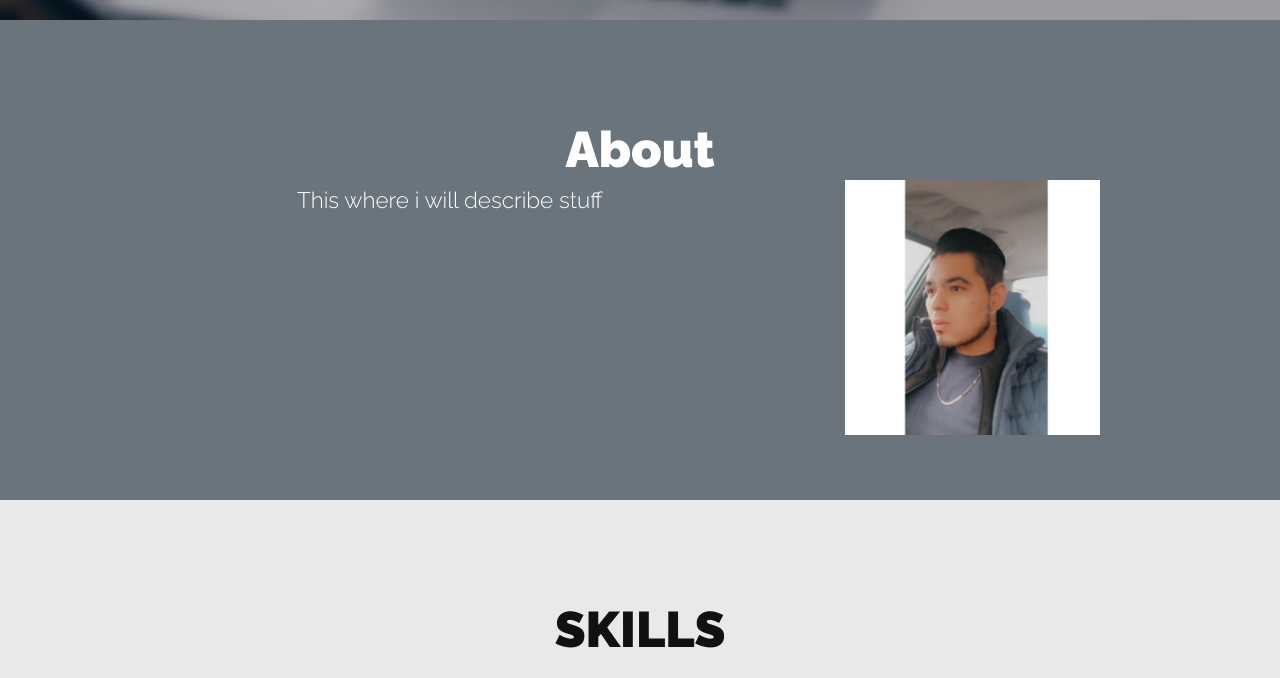
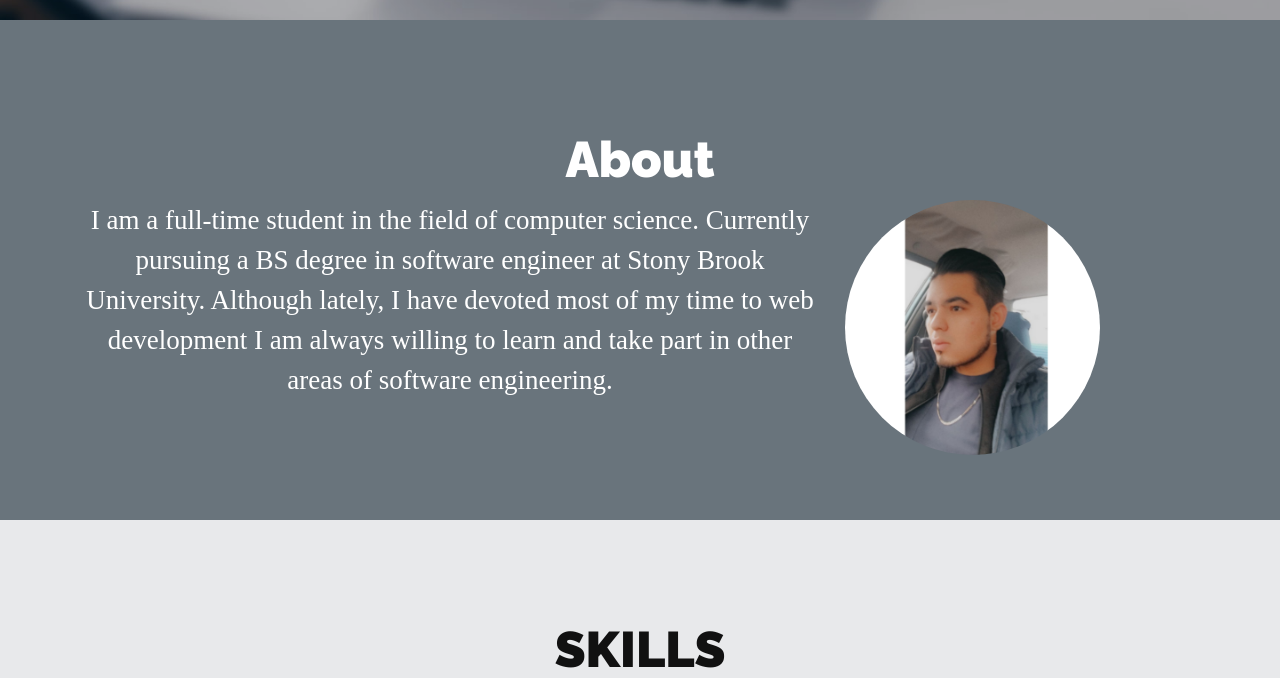
Before and after one commit to Hernanzavala1/portfolio, a plain HTML site: page index.html in a window 1280 px wide. Shown: the part 780-1458 px from the top of the page. Drawn offline with nearby package versions, Linux system fonts and the light colour scheme.

Commit message:
added pro pic

```diff
--- a/assets/styles/layout.css
+++ b/assets/styles/layout.css
@@ -7,6 +7,10 @@ body {
   font-family: 'Raleway',sans-serif;
   line-height: 2.5em;
   overflow-x: hidden;
+}
+
+#profilePicture{
+  border-radius:75%;
 }
 
 h2 {
@@ -455,6 +459,10 @@ div.works-showcase-image-caption {
   font-family: 'Times New Roman', Times, serif;
 
 }
+#aboutParagraph{
+  font-family: 'Times New Roman', Times, serif;
+  font-size: larger;
+}
 #elevator {
   position: fixed;
   bottom: 98px;
--- a/index.html
+++ b/index.html
@@ -88,17 +88,21 @@
   </div>
   <div id="about">
     <div class="container">
-      <div class="row">
+      <div class="row " style="margin: 10px;">
         <div class="col">
           <h2>About</h2>
         </div>
         </div>
         <div class="row">
           <div class="col-8 text-center">
-            <p> This where i will describe stuff </p>
+            <p id = "aboutParagraph">   I am a full-time student in the field of computer science. Currently pursuing a BS degree in software engineer
+              at Stony Brook
+              University. Although lately, I have devoted most of my time to web development I am always willing to learn and
+              take part in other areas
+              of software engineering.</p>
           </div>
           <div class="col-3">
-            <img src="/assets/img/IMG_20200103_181323_309.jpg" alt="Avatar" class="avatar" >
+            <img  id ="profilePicture" src="/assets/img/IMG_20200103_181323_309.jpg" alt="Avatar" class="avatar"  >
           </div>
         </div>
 
@@ -188,7 +192,7 @@
         <h2 style="color: white"> Works </h2>
       </div>
     </div>
-    <div class="row  ">
+    <div class="row justify-content-center ">
       <div class="col-5 d-flex justify-content-center ">
         <div id="projectCard" class="card text-center w-100"  style="width: 18rem;">
           <img src="/assets/img/header_bg.jpg" class="card-img-top" >
```
